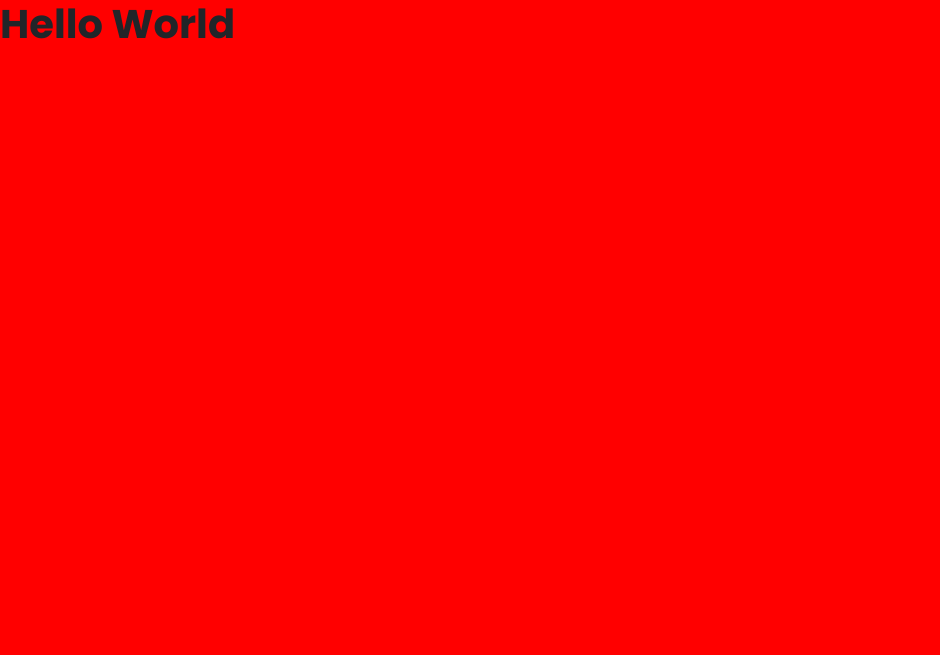
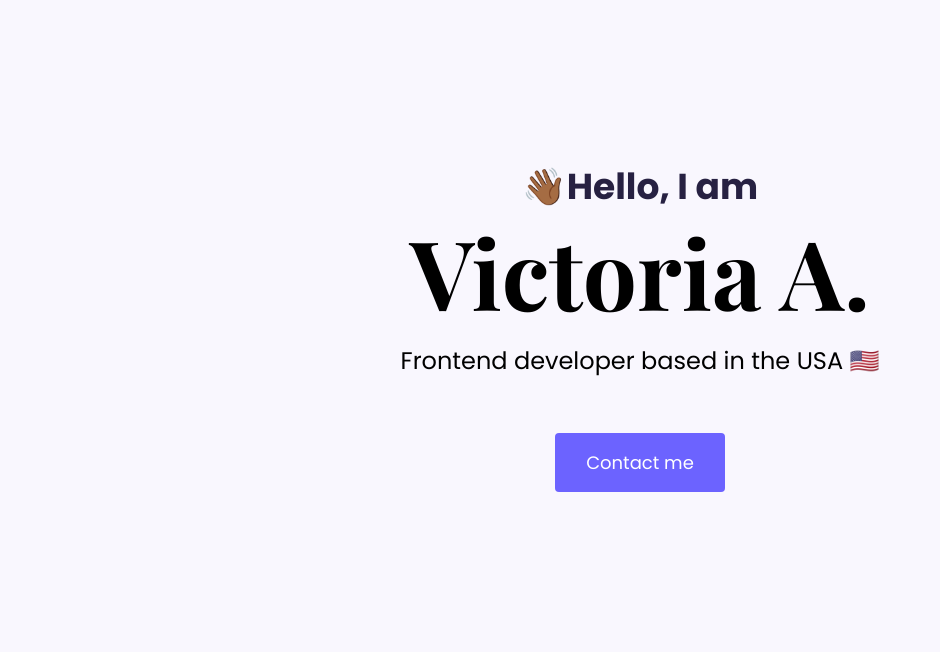
Before and after one commit to 1victoriao/portfolio-project, a plain HTML site: page index.html in a window 1280 px wide. Shown: the whole page, without its empty margins (0-940 px from the left). Drawn offline with nearby package versions, Linux system fonts and the light colour scheme; a web font is replaced by a local one.

Commit message:
added css variables and corrected some html

```diff
--- a/index.html
+++ b/index.html
@@ -27,6 +27,13 @@
     <title>Document</title>
   </head>
   <body>
-    <h1>Hello World</h1>
+    <div class="hero">
+      <p>👋🏾Hello, I am</p>
+      <h1>Victoria A.</h1>
+      <h2 class="mb-5">Frontend developer based in the USA 🇺🇸</h2>
+      <div>
+        <a href="#" class="btn btn-branding">Contact me</a>
+      </div>
+    </div>
   </body>
 </html>
--- a/styles/portfolio.css
+++ b/styles/portfolio.css
@@ -1,9 +1,58 @@
+:root {
+  --branding-color: #6c63ff;
+  --heading-font-family: "Playfair Display", serif;
+  --default-font-family: "Poppins", sans-serif;
+  --secondary-color: #f9f7fe;
+}
+
 body {
-  background: red;
+  font-family: var(--default-font-family);
+}
+
+h1,
+h2,
+h3,
+h4,
+h5,
+h6 {
+  color: black;
+  font-family: var(--heading-font-family);
+  font-weight: bold;
 }
 
 h1 {
-  font-family: "Poppins", sans-serif;
-  font-weight: 700;
-  font-style: normal;
+  font-size: 96px;
 }
+
+p {
+  font-weight: normal;
+}
+
+.hero {
+  background-color: var(--secondary-color);
+  text-align: center;
+  padding: 160px 20px;
+}
+
+.hero p {
+  font-size: 36px;
+  font-weight: bold;
+  margin: 0;
+  color: #272142;
+}
+
+.hero h2 {
+  font-family: var(--default-font-family);
+  font-weight: normal;
+  font-size: 24px;
+  line-height: 2;
+}
+
+.btn-branding {
+  background: var(--branding-color);
+  border-radius: 4px;
+  color: white;
+  font-size: 18px;
+  line-height: 27px;
+  padding: 15px 30px;
+}
```
